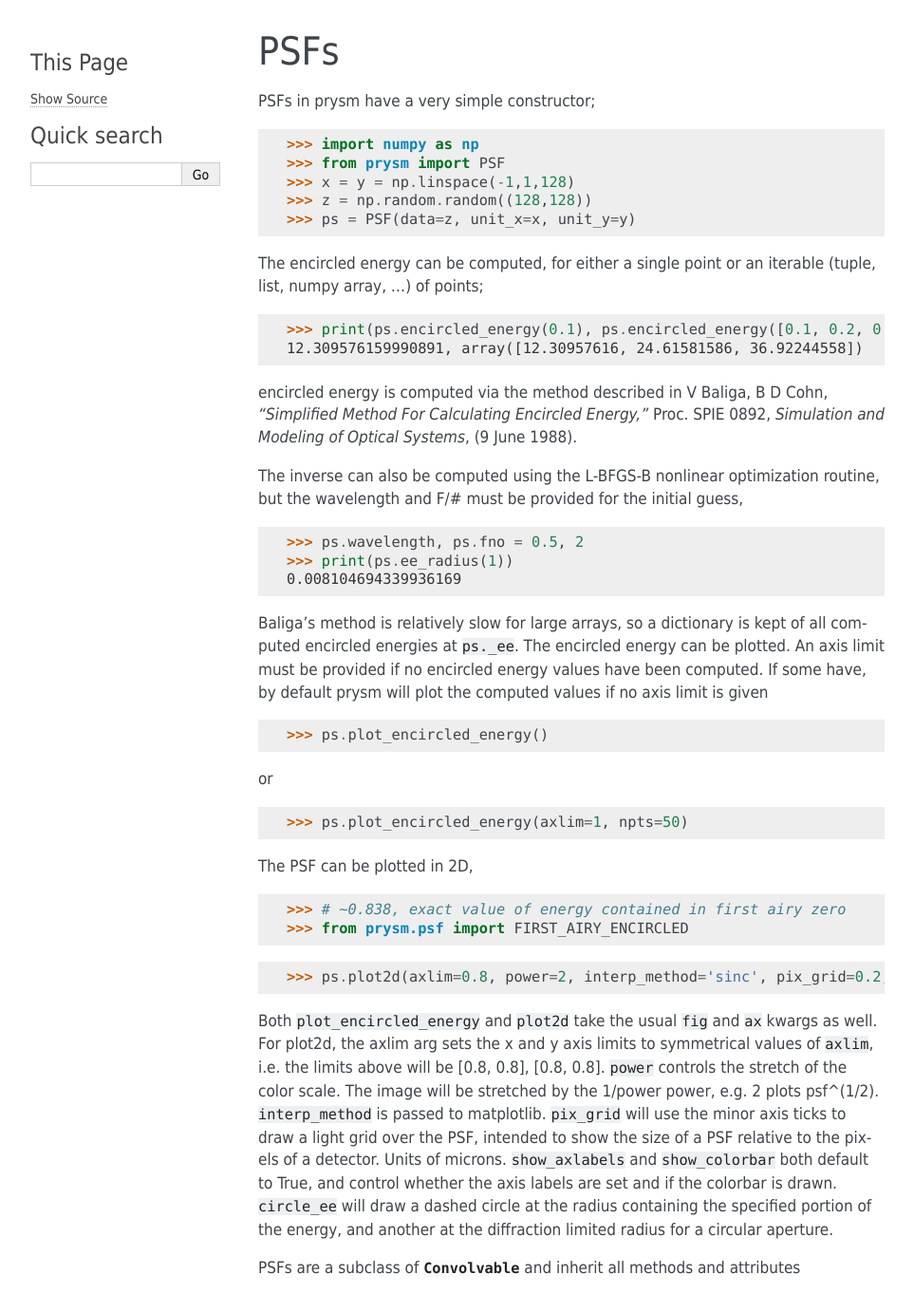
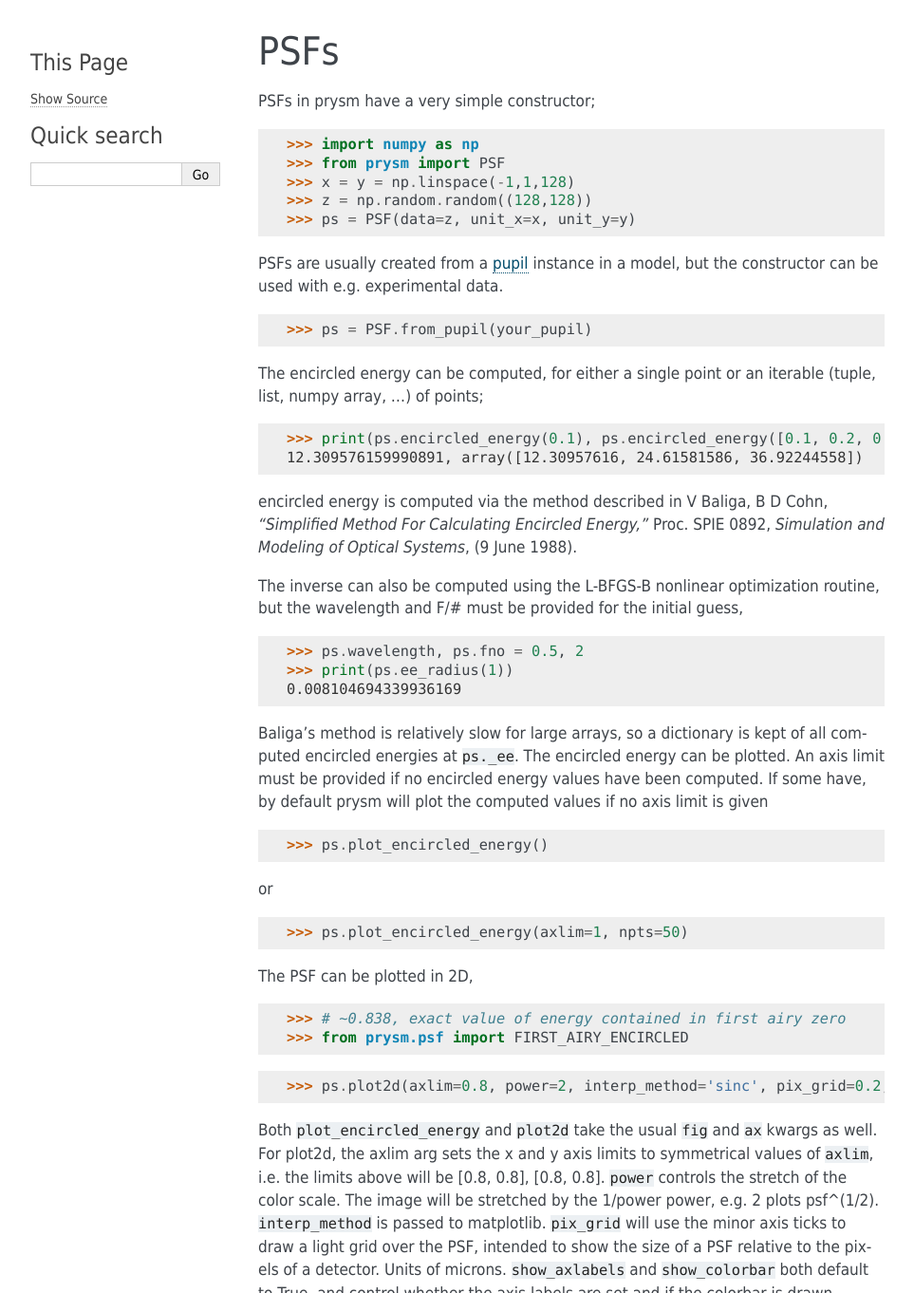
Before and after one commit to brandondube/prysm, a Sphinx documentation site: the page built from docs/source/user_guide/psfs.rst, in a window 1280 px wide, cut to the strip 0-1362 px from the top of the page. Shown: the whole strip at 95% size, without its empty margins (148-1111 px from the left). Built offline with Sphinx 7.4.7, drawn with Linux system fonts in a browser that asks for light colours.

Commit message:
enrichment to MTF and PSF docs

```diff
--- a/docs/source/user_guide/mtfs.rst
+++ b/docs/source/user_guide/mtfs.rst
@@ -9,7 +9,7 @@ Prysm models often include analysis of Modulation Transfer Function (MTF) data.
 
 It is nothing more and nothing less.  It may not be negative, complex-valued, or equal to any value other than unity at the origin.
 
-Initializing an MTF model should feel similar to a PSF,
+Initializing an MTF model should feel similar to a :doc:`PSF <./psfs>`,
 
 >>> import numpy as np
 >>> from prysm import MTF
--- a/docs/source/user_guide/psfs.rst
+++ b/docs/source/user_guide/psfs.rst
@@ -9,6 +9,10 @@ PSFs in prysm have a very simple constructor;
 >>> x = y = np.linspace(-1,1,128)
 >>> z = np.random.random((128,128))
 >>> ps = PSF(data=z, unit_x=x, unit_y=y)
+
+PSFs are usually created from a :doc:`pupil <./pupils>` instance in a model, but the constructor can be used with e.g. experimental data.
+
+>>> ps = PSF.from_pupil(your_pupil)
 
 The encircled energy can be computed, for either a single point or an iterable (tuple, list, numpy array, ...) of points;
 
```
